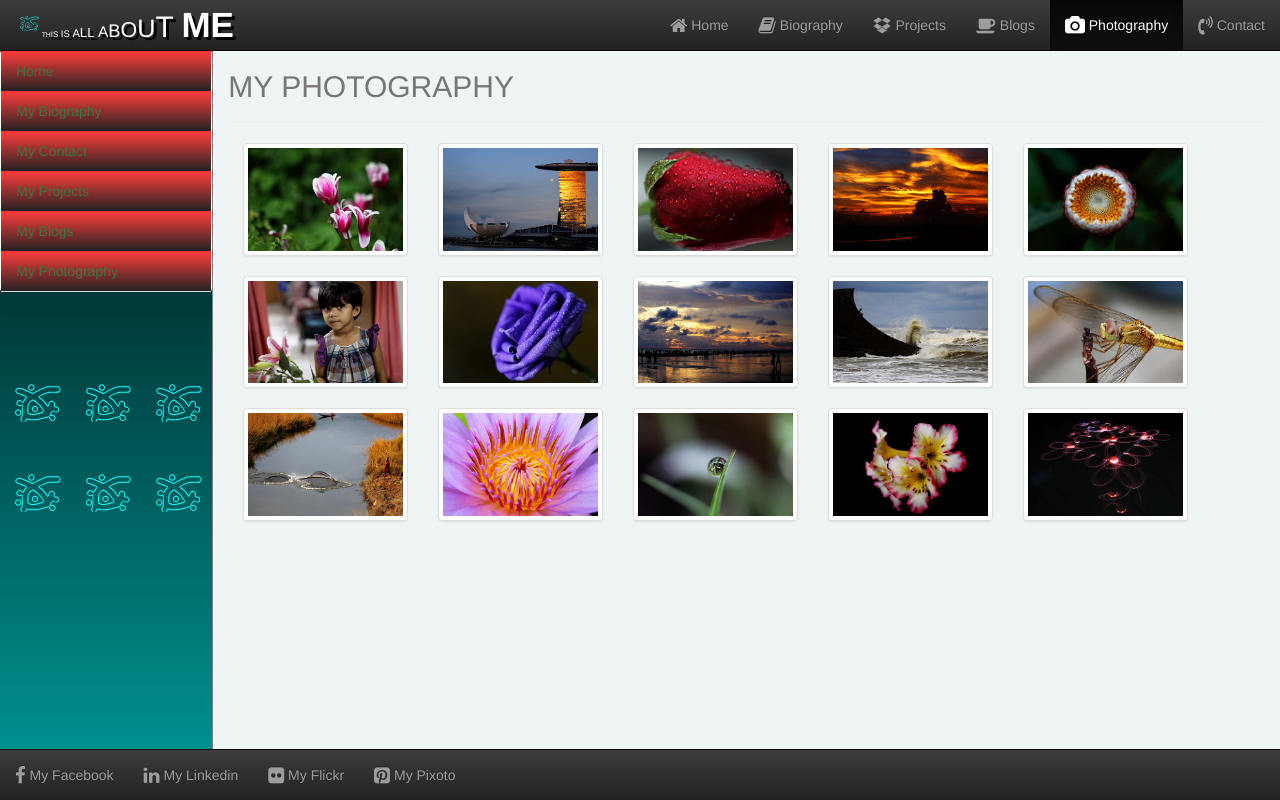
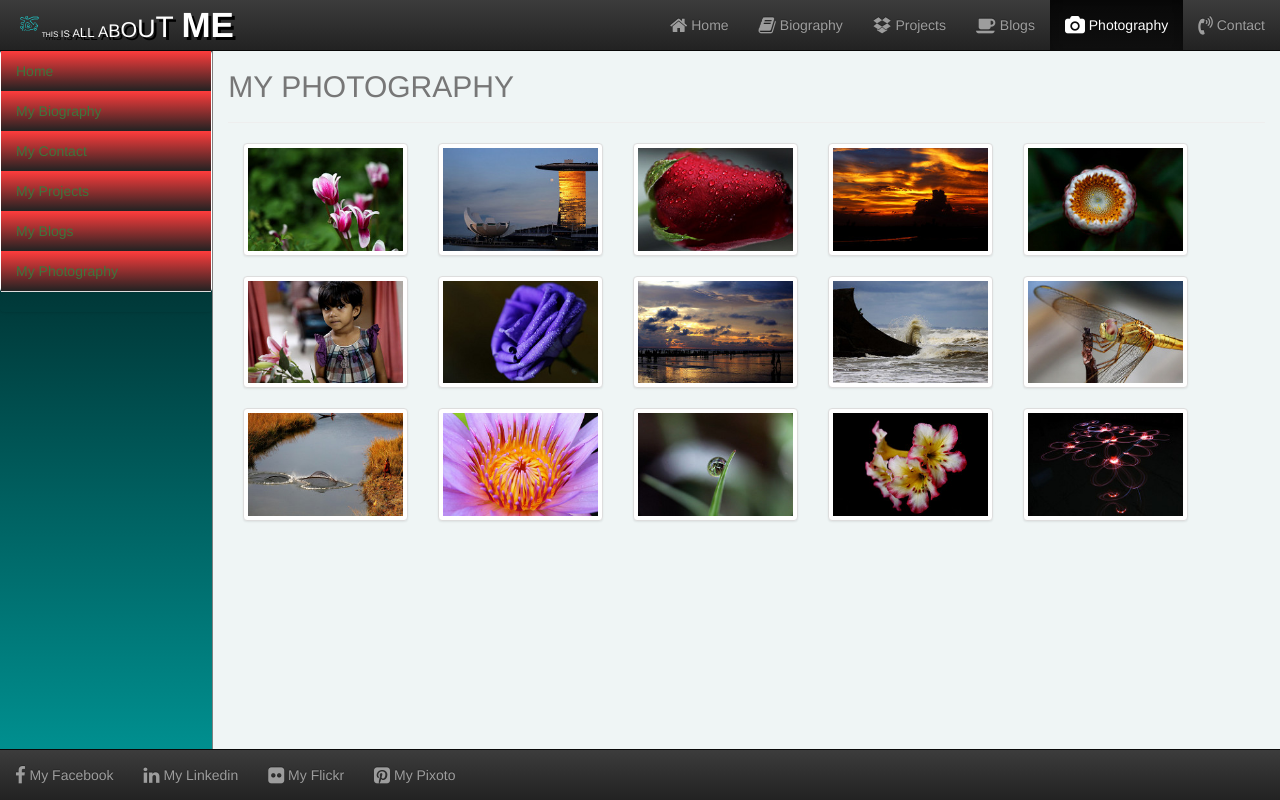
Before and after one commit to 300872772/COMP125-Assignment3, a website: page Pages/photography.html in a window 1280 px wide. Drawn offline with Linux system fonts and the light colour scheme.

Commit message:
edited all page for anumation

```diff
--- a/Pages/photography.html
+++ b/Pages/photography.html
@@ -115,18 +115,7 @@
 
 
                 </ul>
-                 <center>
-                    <div>
-                        <img src="../Assets/logo1.svg" class="animateLogo">
-                        <img src="../Assets/logo1.svg" class="animateLogo">
-                        <img src="../Assets/logo1.svg" class="animateLogo">
-                        <img src="../Assets/logo1.svg" class="animateLogo">
-                        <img src="../Assets/logo1.svg" class="animateLogo">
-                        <img src="../Assets/logo1.svg" class="animateLogo">
 
-
-                    </div>
-                </center>
             </div>
         </div>
 
```
Also changed, not shown: Pages/biography.html (+0 -11 lines), Pages/blogs.html (+0 -11 lines), Pages/contact.html (+0 -11 lines), Pages/projects.html (+0 -11 lines), index.html (+0 -11 lines).
